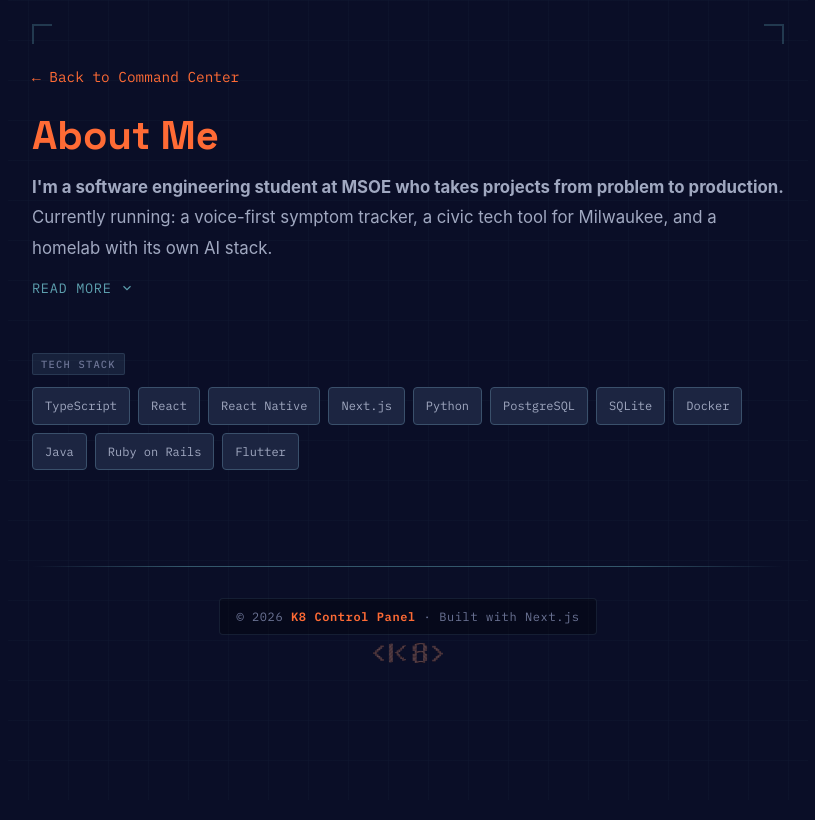
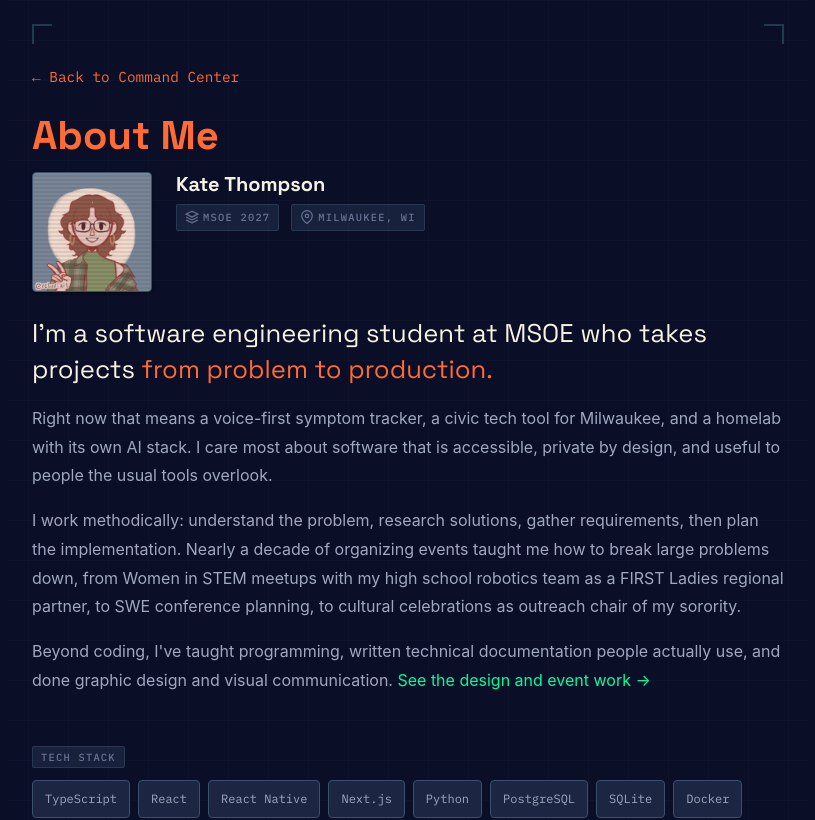
Before and after one commit to k8thompson134/portfolio, a Next.js app: page /about in a window 1280 px wide. Shown: the top 820 px of the page, without its empty margins (232-1047 px from the left). Built offline with nearby package versions, Linux system fonts and the light colour scheme; a web font is replaced by a local one.

Commit message:
Simplify About page into prose, drop Read more toggle and availability badge

```diff
--- a/src/app/about/page.tsx
+++ b/src/app/about/page.tsx
@@ -1,6 +1,8 @@
 import styles from '../page.module.scss';
-import Bio from '@/components/Bio';
+import ProfileCard from '@/components/ProfileCard';
+import AboutContent from '@/components/AboutContent';
 import TechStack from '@/components/TechStack';
+import ContactSection from '@/components/ContactSection';
 import Footer from '@/components/Footer';
 
 export default function AboutPage() {
@@ -10,8 +12,10 @@ export default function AboutPage() {
         <a href="/">← Back to Command Center</a>
       </div>
       <h1 className={styles.pageTitle}>About Me</h1>
-      <Bio />
+      <ProfileCard imageSrc="/images/avatar.png" />
+      <AboutContent />
       <TechStack />
+      <ContactSection />
       <Footer />
     </main>
   );
--- /dev/null
+++ b/src/components/AboutContent.module.scss
@@ -0,0 +1,33 @@
+@use '../styles/variables' as *;
+
+.about {
+  color: $text-secondary;
+  font-size: 1rem;
+  line-height: 1.8;
+  margin-bottom: $space-7;
+
+  p + p {
+    margin-top: $space-4;
+  }
+}
+
+.lede {
+  font-family: $font-display;
+  font-size: clamp(1.25rem, 3vw, 1.6rem);
+  line-height: 1.4;
+  color: $text-primary;
+
+  span {
+    color: $nixie-orange;
+  }
+}
+
+.link {
+  color: $led-green;
+  text-decoration: none;
+  white-space: nowrap;
+
+  &:hover {
+    color: $nixie-orange;
+  }
+}
--- /dev/null
+++ b/src/components/AboutContent.tsx
@@ -0,0 +1,28 @@
+import Link from 'next/link';
+import styles from './AboutContent.module.scss';
+
+export default function AboutContent() {
+  return (
+    <div className={styles.about}>
+      <p className={styles.lede}>
+        I&apos;m a software engineering student at MSOE who takes projects <span>from problem to production.</span>
+      </p>
+      <p>
+        Right now that means a voice-first symptom tracker, a civic tech tool for Milwaukee, and a homelab with
+        its own AI stack. I care most about software that is accessible, private by design, and useful to people
+        the usual tools overlook.
+      </p>
+      <p>
+        I work methodically: understand the problem, research solutions, gather requirements, then plan the
+        implementation. Nearly a decade of organizing events taught me how to break large problems down, from
+        Women in STEM meetups with my high school robotics team as a FIRST Ladies regional partner, to SWE
+        conference planning, to cultural celebrations as outreach chair of my sorority.
+      </p>
+      <p>
+        Beyond coding, I&apos;ve taught programming, written technical documentation people actually use, and
+        done graphic design and visual communication.{' '}
+        <Link href="/beyond-code" className={styles.link}>See the design and event work →</Link>
+      </p>
+    </div>
+  );
+}
--- a/src/components/Bio.module.scss
+++ /dev/null
@@ -1,66 +0,0 @@
-@use '../styles/variables' as *;
-
-.bio {
-  color: $text-secondary;
-  font-size: 1.05rem;
-  line-height: 1.8;
-  margin-bottom: $space-7;
-
-  p + p {
-    margin-top: $space-4;
-  }
-
-  @media (max-width: $bp-md) {
-    font-size: 0.95rem;
-  }
-}
-
-.expandable {
-  display: grid;
-  grid-template-rows: 0fr;
-  opacity: 0;
-  transition: grid-template-rows 400ms ease, opacity 300ms ease;
-
-  > div {
-    overflow: hidden;
-    min-height: 0;
-  }
-
-  &.expanded {
-    grid-template-rows: 1fr;
-    opacity: 1;
-    margin-top: $space-4;
-  }
-}
-
-.toggle {
-  display: inline-flex;
-  align-items: center;
-  gap: $space-2;
-  margin-top: $space-4;
-  padding: 0;
-  background: none;
-  border: none;
-  color: $console-teal;
-  font-family: $font-mono;
-  font-size: 0.85rem;
-  letter-spacing: 0.05em;
-  text-transform: uppercase;
-  cursor: pointer;
-  transition: color $transition-base;
-
-  &:hover {
-    color: $nixie-orange;
-    text-shadow: $shadow-glow-orange;
-  }
-}
-
-.chevron {
-  width: 14px;
-  height: 14px;
-  transition: transform $transition-base;
-
-  .toggle[aria-expanded='true'] & {
-    transform: rotate(180deg);
-  }
-}
--- a/src/components/Bio.tsx
+++ /dev/null
@@ -1,62 +0,0 @@
-'use client';
-
-import { useState } from 'react';
-import styles from './Bio.module.scss';
-
-export default function Bio() {
-    const [expanded, setExpanded] = useState(false);
-
-    return (
-        <div className={styles.bio}>
-            <p>
-                <b>I&apos;m a software engineering student at MSOE who takes projects from problem to production.</b>{' '}
-                Currently running: a voice-first symptom tracker, a civic tech tool for Milwaukee, and a homelab
-                with its own AI stack.
-            </p>
-
-            <div className={`${styles.expandable} ${expanded ? styles.expanded : ''}`}>
-              <div>
-                <p>
-                    That includes RantTrack (voice-first symptom tracker in React Native), Stormglass (environmental
-                    health forecasting with real-time API integration), a local-first AI system orchestrating
-                    multiple services around unified data models, homelab infrastructure with Docker Compose on
-                    constrained hardware, Cream City Docket (civic tech for Milwaukee government transparency),
-                    contributions to the Progressive Learning Platform (assembly language IDE for students), and
-                    eSubmit (Ruby on Rails submission system with Docker deployment).
-                </p>
-                <p>
-                    I approach projects methodically: understand the problem, research solutions, gather
-                    requirements, then plan implementation. I learned how to break down large problems from nearly a
-                    decade organizing technical events, Women in STEM meetups as a FIRST Ladies regional partner with
-                    my robotics team in high school, conference planning through SWE, and cultural celebrations as
-                    outreach chair of my sorority.
-                </p>
-                <p>
-                    I&apos;m comfortable with the full project lifecycle: user research, requirements documentation,
-                    development, and knowledge transfer. Beyond coding, I&apos;ve taught programming, write technical
-                    documentation that people actually use, present technical concepts clearly, and handle graphic
-                    design and visual communication.
-                </p>
-              </div>
-            </div>
-
-            <button
-                type="button"
-                className={styles.toggle}
-                onClick={() => setExpanded((v) => !v)}
-                aria-expanded={expanded}
-            >
-                {expanded ? 'Show less' : 'Read more'}
-                <svg
-                    viewBox="0 0 24 24"
-                    fill="none"
-                    stroke="currentColor"
-                    strokeWidth="2"
-                    className={styles.chevron}
-                >
-                    <path d="M6 9l6 6 6-6" />
-                </svg>
-            </button>
-        </div>
-    );
-}
--- a/src/components/ProfileCard.module.scss
+++ b/src/components/ProfileCard.module.scss
@@ -82,10 +82,4 @@
         width: 14px;
         height: 14px;
     }
-
-    &.highlight {
-        color: $led-green;
-        border-color: rgba($led-green, 0.3);
-        background: rgba($led-green, 0.1);
-    }
 }
--- a/src/components/ProfileCard.tsx
+++ b/src/components/ProfileCard.tsx
@@ -37,13 +37,6 @@ export default function ProfileCard({ imageSrc }: ProfileCardProps) {
                         </svg>
                         Milwaukee, WI
                     </span>
-                    <span className={`${styles.stat} ${styles.highlight}`}>
-                        <svg viewBox="0 0 24 24" fill="none" stroke="currentColor" strokeWidth="2">
-                            <circle cx="12" cy="12" r="10" />
-                            <path d="M12 6v6l4 2" />
-                        </svg>
-                        Available May 2027
-                    </span>
                 </div>
             </div>
         </div>
```
